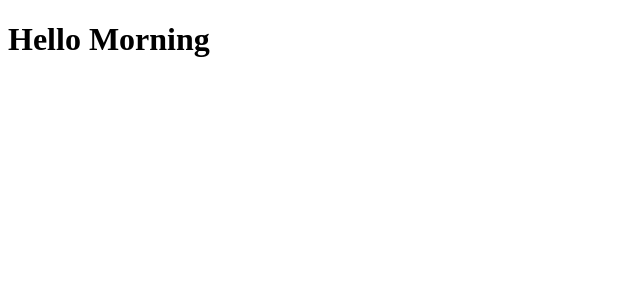
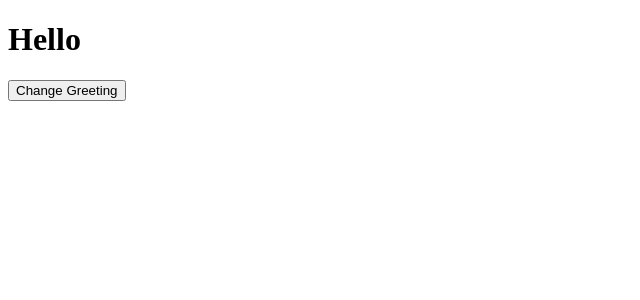
Before and after one commit to Hrisshhii/react-practice, a React (Vite) app in the folder react-basics/: page / in a window 1280 px wide. Shown: the top 300 px of the page, without its empty margins (0-640 px from the left). Built offline with nearby package versions, Linux system fonts and the light colour scheme.

Commit message:
more about useContext Hook

```diff
--- a/react-basics/src/App.jsx
+++ b/react-basics/src/App.jsx
@@ -1,21 +1,13 @@
 import './App.css';
-import { createContext } from 'react';
 import ComponentA from './components/ComponentA';
+import { UserProvider } from './components/UseContext';
+import UseProfile from './components/UseProfile';
+function App() {
 
-export const Data=createContext();
-export const Data1=createContext();
-
-function App() {
-  const greet="Hello";
-  const time="Morning";
   return (
-    <>
-      <Data.Provider value={greet}>
-        <Data1.Provider value={time}>
-          <ComponentA />
-        </Data1.Provider>
-      </Data.Provider>
-    </>
+    <UserProvider>
+      <UseProfile />
+    </UserProvider>
   )
 }
 
--- a/react-basics/src/components/ComponentB.jsx
+++ b/react-basics/src/components/ComponentB.jsx
@@ -1,11 +1,10 @@
 import React from 'react'
-import { Data, Data1 } from '../App'
-import { useContext } from 'react'
+import { Data } from './UseContext'
+import { UseContext } from 'react'
 const ComponentB = () => {
-    const greetings=useContext(Data);
-    const time=useContext(Data1);
+    const greetings=UseContext(Data);
   return (
-    <h1>{greetings} {time}</h1>
+    <h1>{greetings}</h1>
 )}
 
 export default ComponentB
--- /dev/null
+++ b/react-basics/src/components/UseContext.jsx
@@ -0,0 +1,14 @@
+import { createContext, useState } from 'react';
+
+export const Data=createContext({greet:{greetings:""},updateGreet:()=>{}});
+
+const UserProvider=({children})=>{
+    const [greet, setGreet] = useState({ greetings: "Hello" });
+    const updateGreet=(newGreet)=>{
+        setGreet({greetings:newGreet})
+    }
+    return <Data.Provider value={{greet,updateGreet}}>
+        {children}
+    </Data.Provider>
+}
+export {UserProvider};
--- /dev/null
+++ b/react-basics/src/components/UseProfile.jsx
@@ -0,0 +1,15 @@
+import React, { useContext } from 'react'
+import { Data } from './UseContext'
+const UseProfile = () => {
+    const {greet,updateGreet}=useContext(Data)
+  return (
+    <div>
+        <h1>{greet.greetings}</h1>
+        <button onClick={() => updateGreet("Welcome Hrishi")}>
+        Change Greeting
+        </button>
+    </div>
+  )
+}
+
+export default UseProfile
```
